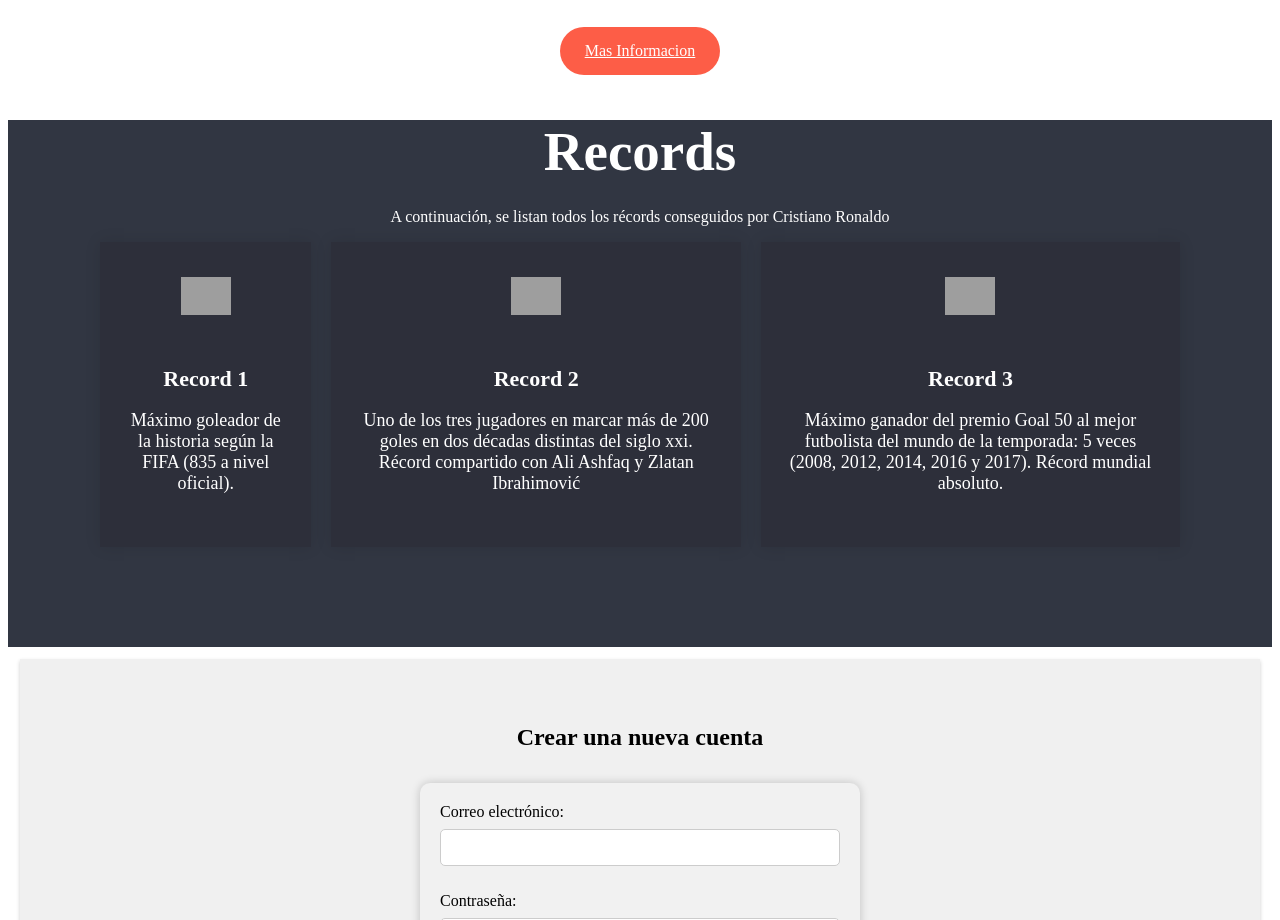
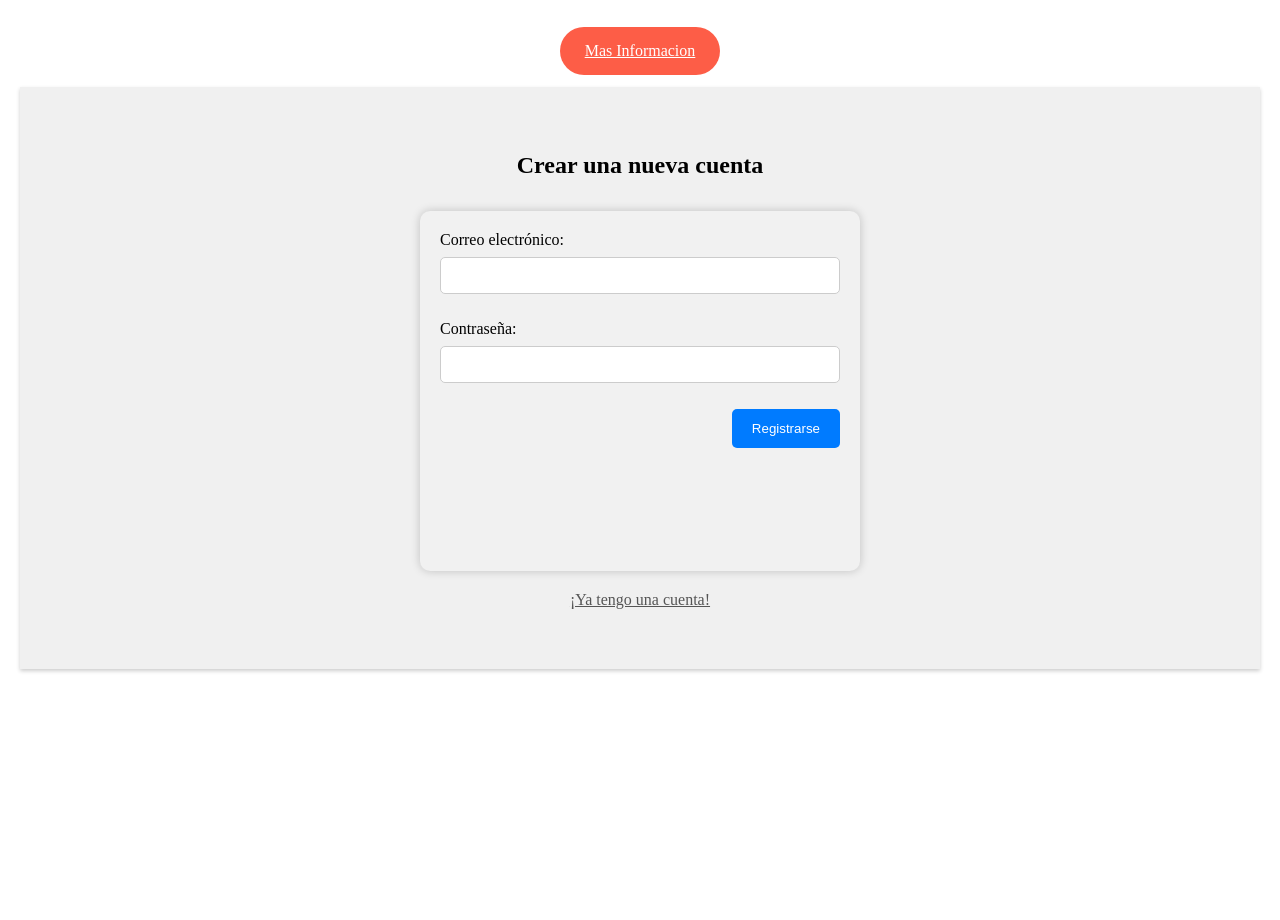
Before and after one commit to Animuz14/Evidencia04, a plain HTML site: page signup.html in a window 1280 px wide. Shown: the part 860-1780 px from the top of the page. After the commit the page ends 1541 px from the top, so only its background shows below. Drawn offline with Linux system fonts and the light colour scheme; grey boxes are pictures that could not be loaded.

Commit message:
signup.html

```diff
--- a/signup.html
+++ b/signup.html
@@ -35,32 +35,6 @@
         </div>
     </header>
 
-    <main class="services">
-        <div class="container">
-            <h2>Records</h2>
-            <p>A continuación, se listan todos los récords conseguidos por Cristiano Ronaldo</p>
-
-            <div class="group-services">
-                <div class="service">
-                    <img src="https://ssl.gstatic.com/onebox/media/sports/logos/Th4fAVAZeCJWRcKoLW7koA_96x96.png" alt="" width="7%"> <!--Poner imagen-->
-                    <h3>Record 1</h3>
-                    <p>Máximo goleador de la historia según la FIFA (835 a nivel oficial).</p>
-                </div>
-                <div class="service">
-                    <img src="https://ssl.gstatic.com/onebox/media/sports/logos/Th4fAVAZeCJWRcKoLW7koA_96x96.png" alt="" width="7%"> <!--Poner imagen-->
-                    <h3>Record 2</h3>
-                    <p>Uno de los tres jugadores en marcar más de 200 goles en dos décadas distintas del siglo xxi. Récord compartido con Ali Ashfaq y Zlatan Ibrahimović</p>
-                </div>
-                <div class="service">
-                    <img src="https://ssl.gstatic.com/onebox/media/sports/logos/Th4fAVAZeCJWRcKoLW7koA_96x96.png" alt="" width="7%"> <!--Poner imagen-->
-                    <h3>Record 3</h3>
-                    <p>Máximo ganador del premio Goal 50 al mejor futbolista del mundo de la temporada: 5 veces (2008, 2012, 2014, 2016 y 2017). Récord mundial absoluto.
-                    </p>
-                </div>
-            </div>
-        </div>
-    </main>
-
     <section class="formulario-crearcuenta">
         <h1>Crear una nueva cuenta</h1>
         <form id="formulario-crear">
```
